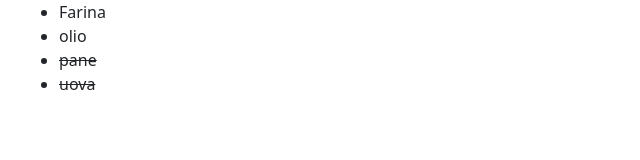
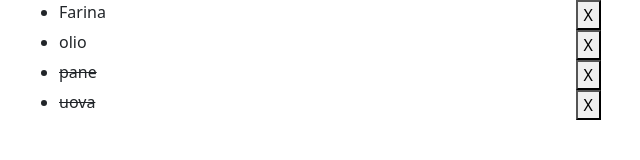
Before and after one commit to valeriodipaolo1997/vue-todolist, a plain HTML site: page index.html in a window 1280 px wide. Shown: the whole page, without its empty margins (55-695 px from the left). Drawn offline with nearby package versions, Linux system fonts and the light colour scheme.

Commit message:
milestone 2

```diff
--- a/assets/main.js
+++ b/assets/main.js
@@ -43,6 +43,8 @@ createApp({
 
     },
     methods: {
-
+        removeToDo (index) {
+            this.toDoList.splice([index],1)
+        }
     }
 }).mount('#app')
--- a/index.html
+++ b/index.html
@@ -13,10 +13,10 @@
         <div id="app" class="container">
             <div>
                 <ul>
-                    <li v-for="toDo in toDoList">
+                    <li v-for="(toDo, index) in toDoList" class="w-50">
                         <div class="d-flex justify-content-between">
                             <span :class="toDo.done ? 'text-decoration-line-through' : '' ">{{toDo.text}}</span>
-
+                            <button @click="removeToDo(index)">X</button>
                         </div>
                     </li>
                 </ul>
```
